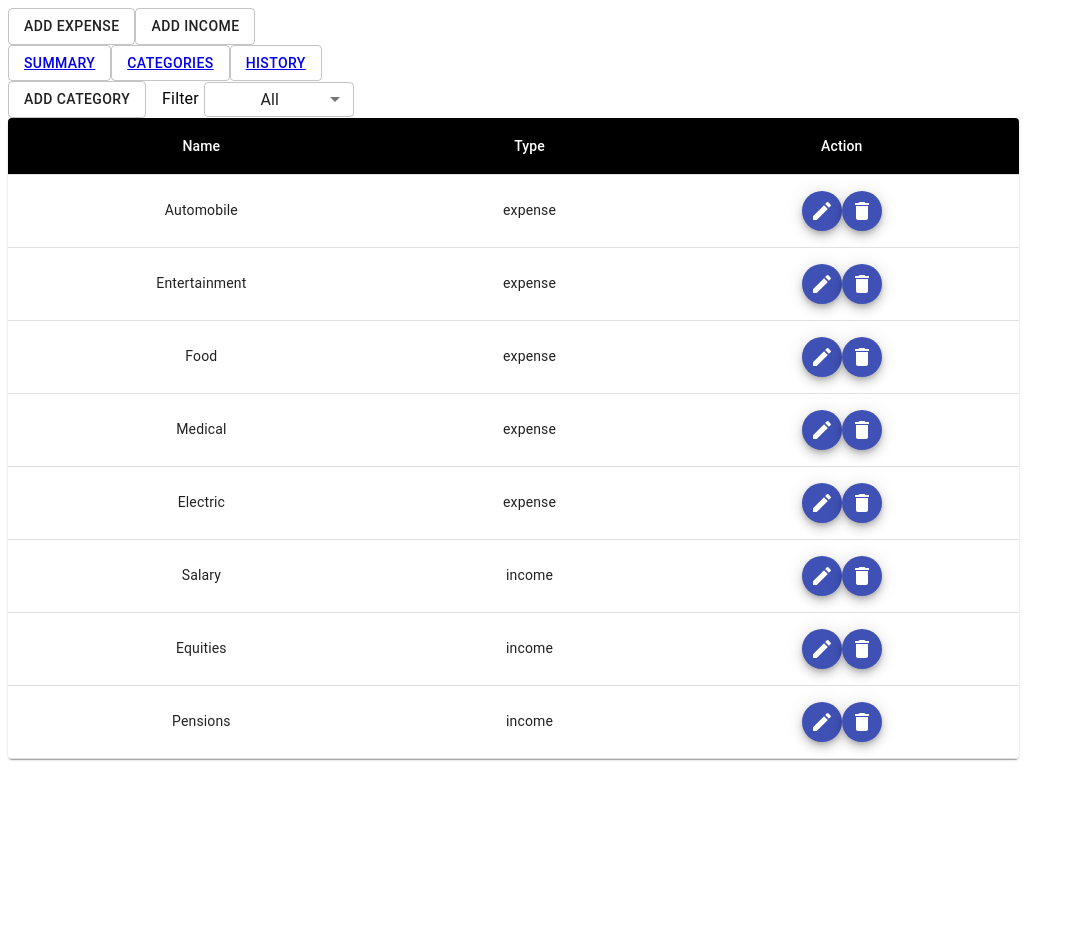
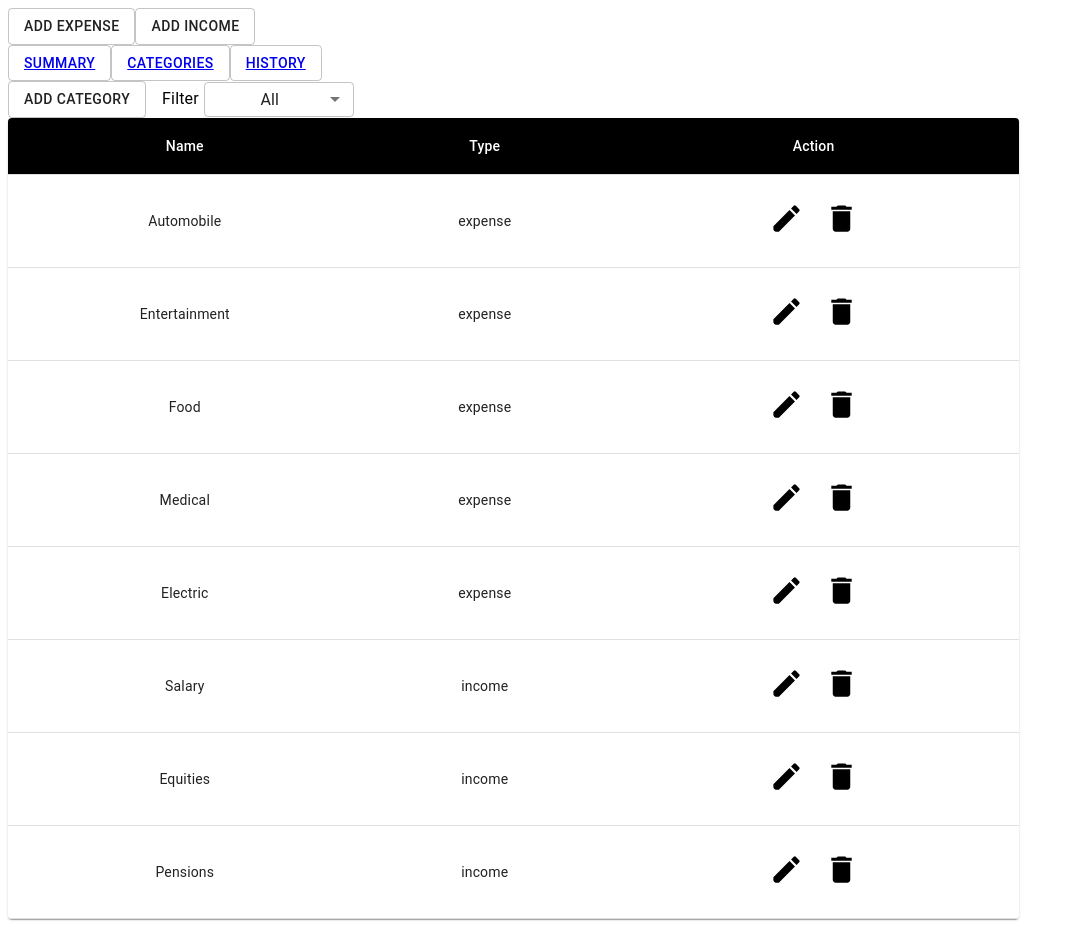
Before and after one commit to LuizaAv/aca-final-project-lge, a React (Create React App) app: page /Categories in a window 1280 px wide. Shown: the whole page, without its empty margins (0-1076 px from the left). Before the commit the page ends 800 px from the top, so only its background shows below. Built offline with nearby package versions, Linux system fonts and the light colour scheme.

Commit message:
feat(*) styled delete, edit icons

```diff
--- a/src/pages/Categories/DeleteCategory.js
+++ b/src/pages/Categories/DeleteCategory.js
@@ -1,12 +1,24 @@
 import React from 'react';
 import propTypes from 'prop-types';
 import DeleteIcon from '@material-ui/icons/Delete';
-import Fab from '@material-ui/core/Fab';
+import { makeStyles } from '@material-ui/core/styles';
 
 import { useStoreContext } from '../../store/storeContext';
 import { deleteCategory } from '../../store/actions';
 
+const useStyles = makeStyles({
+  icon: {
+    color: '#000',
+    borderRadius: '100%',
+    padding: 10,
+    '&:hover': {
+      backgroundColor: '#00000010',
+    },
+  },
+});
+
 export default function DeleteCategory({ category }) {
+  const classes = useStyles();
   const { dispatch } = useStoreContext();
 
   const handleDeleteCategory = () => {
@@ -14,9 +26,7 @@ export default function DeleteCategory({ category }) {
   };
 
   return (
-    <Fab color="primary" size="small" onClick={handleDeleteCategory}>
-      <DeleteIcon />
-    </Fab>
+    <DeleteIcon fontSize="large" className={classes.icon} onClick={handleDeleteCategory} />
   );
 }
 
--- a/src/pages/Categories/EditCategory.js
+++ b/src/pages/Categories/EditCategory.js
@@ -10,7 +10,6 @@ import Select from '@material-ui/core/Select';
 import MenuItem from '@material-ui/core/MenuItem';
 import TextField from '@material-ui/core/TextField';
 import EditIcon from '@material-ui/icons/Edit';
-import Fab from '@material-ui/core/Fab';
 import { makeStyles } from '@material-ui/core/styles';
 
 import { useStoreContext } from '../../store/storeContext';
@@ -24,6 +23,14 @@ const useStyles = makeStyles({
     width: '80%',
     margin: 'auto',
     marginBottom: 15,
+  },
+  icon: {
+    color: '#000',
+    borderRadius: '100%',
+    padding: 10,
+    '&:hover': {
+      backgroundColor: '#00000010',
+    },
   },
 });
 
@@ -57,9 +64,7 @@ export default function EditCategory({ category }) {
 
   return (
     <>
-      <Fab color="primary" size="small" onClick={handleOpen}>
-        <EditIcon />
-      </Fab>
+      <EditIcon fontSize="large" className={classes.icon} onClick={handleOpen} />
 
       <Dialog fullWidth maxWidth="xs" onClose={handleOpen} open={open}>
         <DialogTitle className={classes.title}>Edit Category</DialogTitle>
--- a/src/pages/History/EditHistory.js
+++ b/src/pages/History/EditHistory.js
@@ -101,8 +101,7 @@ export default function EditHistory({ budget }) {
   return (
     <>
 
-        <EditIcon fontSize="large" className={classes.icon}onClick={handleOpen} />
-
+      <EditIcon fontSize="large" className={classes.icon} onClick={handleOpen} />
 
       <Dialog fullWidth maxWidth="xs" onClose={handleOpen} open={open}>
         <DialogTitle className={classes.title}>Edit Budget</DialogTitle>
```
